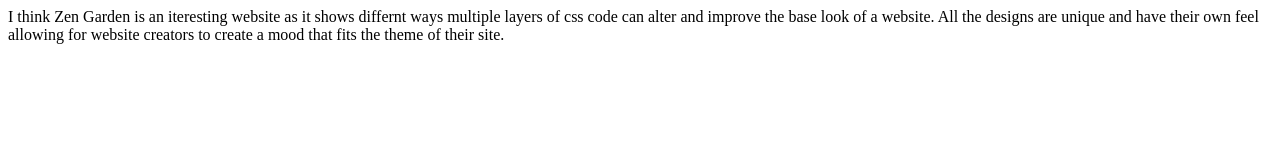
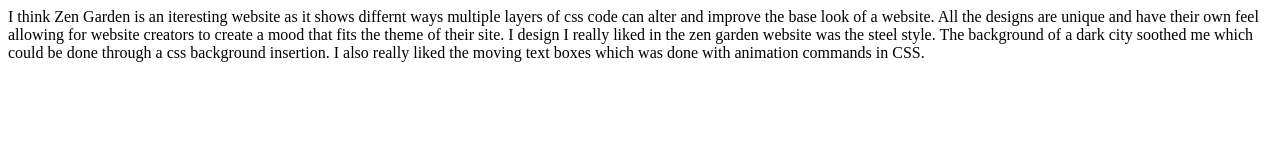
Before and after one commit to Croslin2010/9-10-Homework, a plain HTML site: page Index.html in a window 1280 px wide. Drawn offline with Linux system fonts and the light colour scheme.

Commit message:
Update Index.html

```diff
--- a/Index.html
+++ b/Index.html
@@ -5,5 +5,6 @@
 <p>
 I think Zen Garden is an iteresting website as it shows differnt ways multiple layers of css code can alter and improve the base look of a website.  All the designs are unique and have their own feel allowing for website creators to create a mood that fits the theme of their site.
 
+I design I really liked in the zen garden website was the steel style.  The background of a dark city soothed me which could be done through a css background insertion.  I also really liked the moving text boxes which was done with animation commands in CSS.
 </p>
 </html>
```
